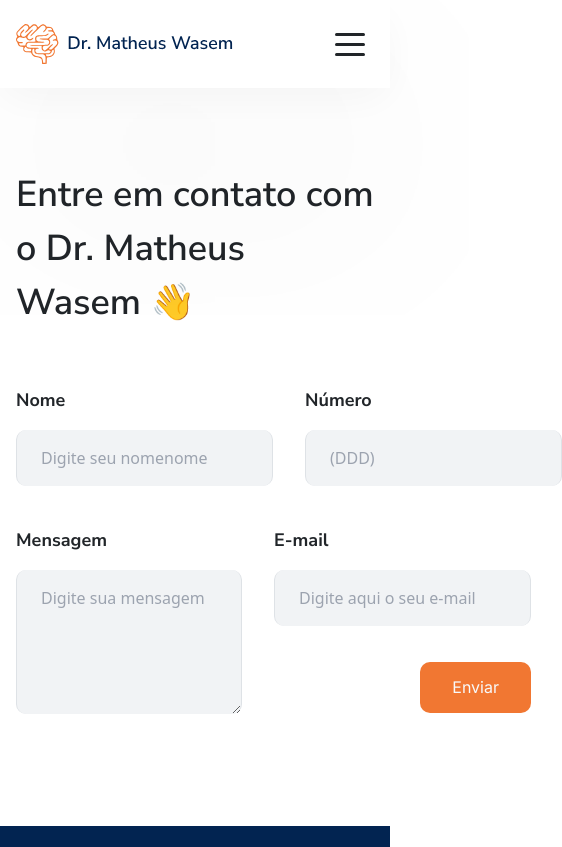
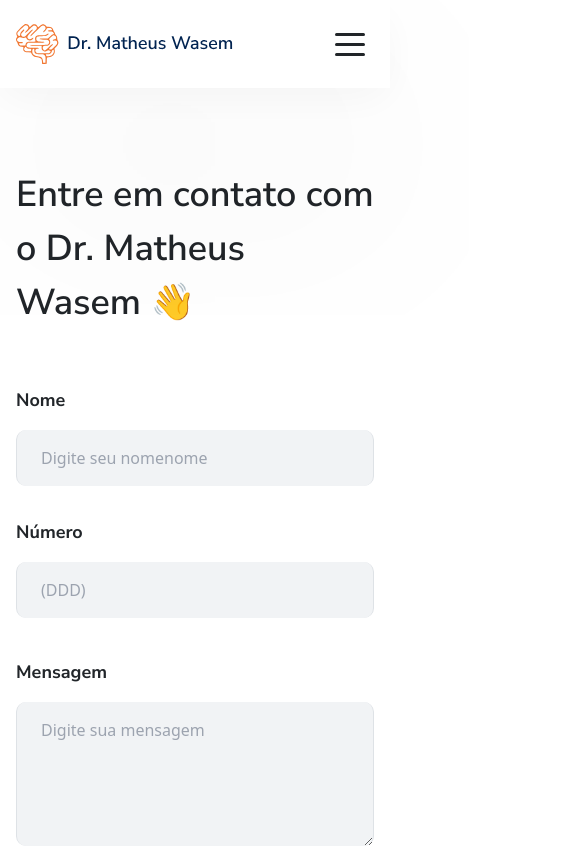
Before and after one commit to charlesalmeiida/dr-wasem, a Next.js app: page /contato in a window 390 px wide. Shown: the top 847 px of the page, 562 px wide, since content can reach past the window. Built offline with nearby package versions, Linux system fonts and the light colour scheme.

Commit message:
feat: responsive contact page

```diff
--- a/src/components/Contact/FormSection.tsx
+++ b/src/components/Contact/FormSection.tsx
@@ -5,7 +5,7 @@ import { TextArea } from "./TextArea"
 export function FormSection() {
   return (
     <form className="mt-14 space-y-10">
-      <div className="flex gap-8 max-w-[1008px]">
+      <div className="flex flex-col md:flex-row gap-8 max-w-[1008px]">
         <div className="flex-1">
           <Input type="text" id="name" placeholder="Digite seu nomenome">
             Nome
@@ -17,7 +17,7 @@ export function FormSection() {
           </Input>
         </div>
       </div>
-      <div className="flex gap-8 max-w-[1008px]">
+      <div className="flex flex-col md:flex-row gap-8 max-w-[1008px]">
         <div className="flex-1">
           <TextArea />
         </div>
@@ -25,7 +25,7 @@ export function FormSection() {
           <Input type="email" id="email" placeholder="Digite aqui o seu e-mail">
             E-mail
           </Input>
-          <div className="mt-9 flex justify-end">
+          <div className="mt-9 flex justify-start md:justify-end">
             <Button color="primary" size="base" url="/contato">
               Enviar
             </Button>
```
